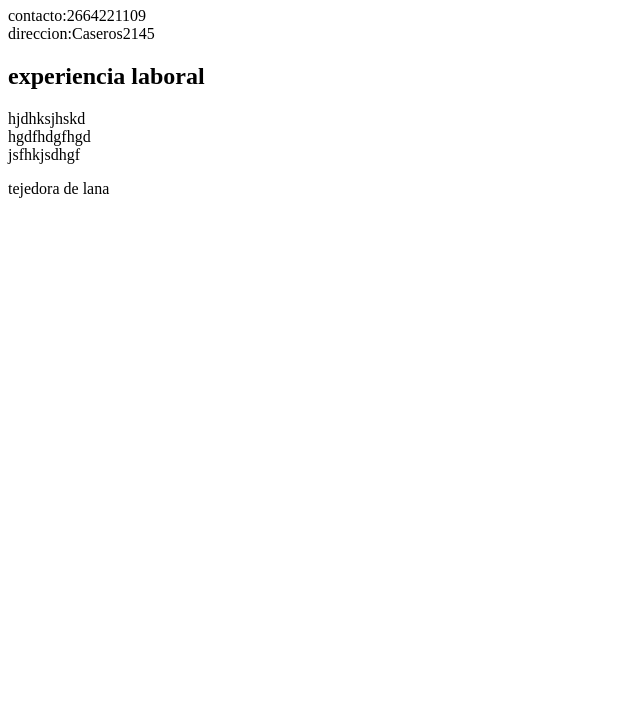
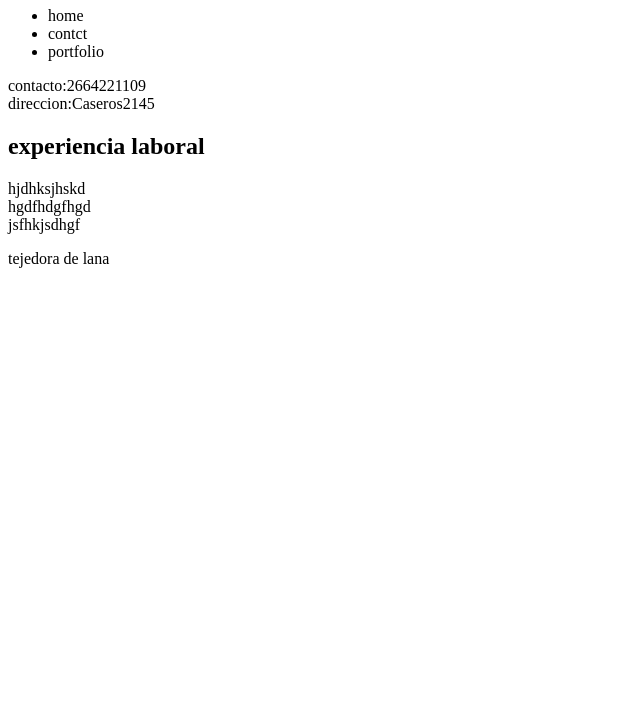
Before and after one commit to VanesaRomeo/aprendiendo-git, a plain HTML site: page index.html in a window 1280 px wide. Shown: the part 73-800 px from the top of the page, without its empty margins (0-640 px from the left). Drawn offline with Linux system fonts and the light colour scheme.

Commit message:
agregue barra

```diff
--- a/index.html
+++ b/index.html
@@ -7,6 +7,13 @@
   </head>
   <body>
     <h1>CV vanesa Micaela Romeo</h1>
+    <nav>
+      <ul>
+        <li><a>home</a></li>
+        <li><a>contct</a></li>
+        <li><a>portfolio</a></li>
+      </ul>
+    </nav>
     <p>
       contacto:2664221109 <br />
       direccion:Caseros2145
```
